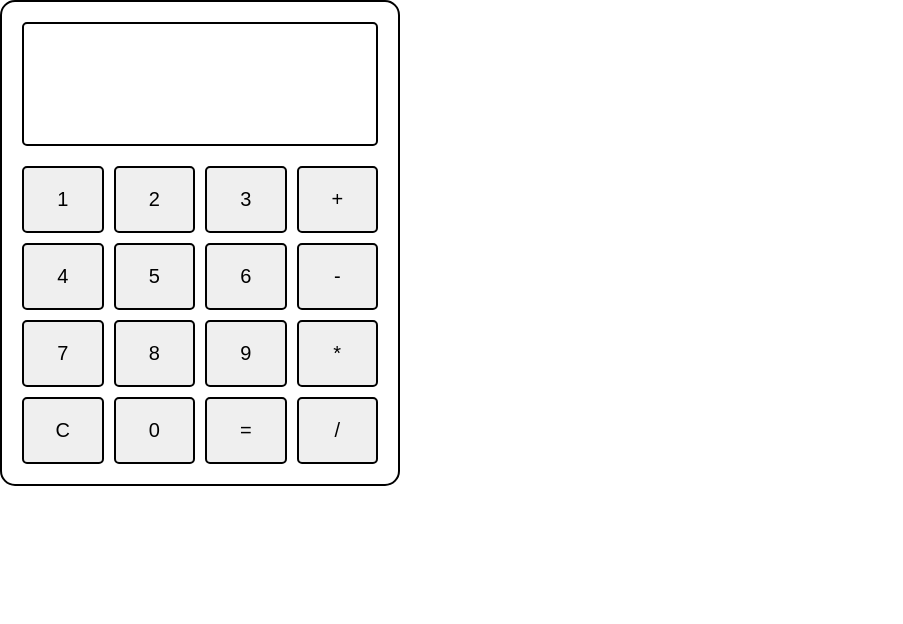
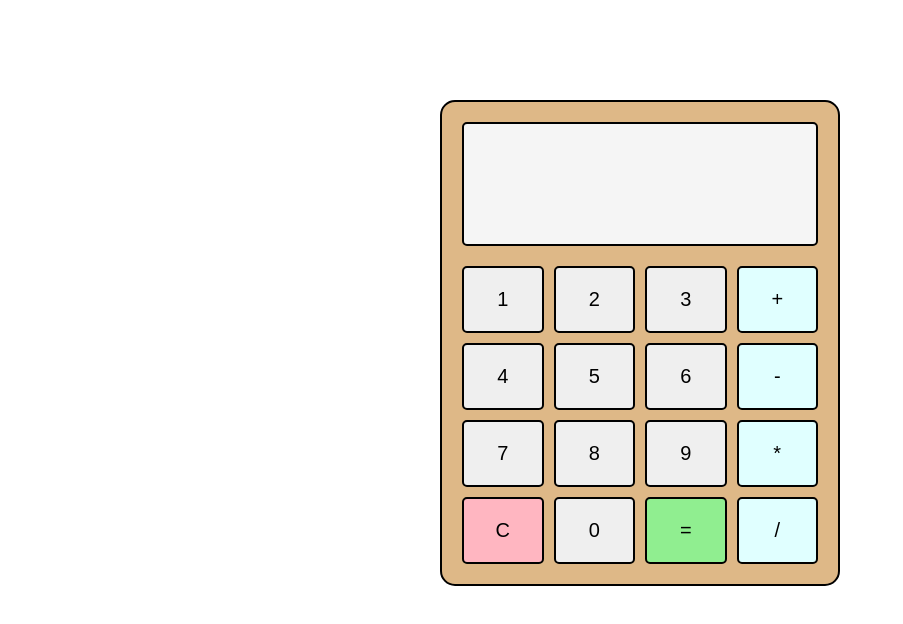
Before and after one commit to Ongiik/Calculator, a plain HTML site: page index.html in a window 1280 px wide. Shown: the whole page, without its empty margins (0-903 px from the left). Drawn offline with Linux system fonts and the light colour scheme; files whose address does not match are found by name.

Commit message:
Added calculator colors

```diff
--- a/index.html
+++ b/index.html
@@ -7,6 +7,7 @@
       <link rel="stylesheet" href="./styles.css"/>
    </head>
    <body>
+      <main class="main">
       <div id="container">
          <div id="display">
             <div id="firstOperationScreen"></div>
@@ -31,8 +32,8 @@
             <button class="btn operator" data-operator>/</button>
          </div>
       </div>
+      </main>
       <script src="C:\Users\Benen\Desktop\Odin Project\Calculator\calculator.js">
-
       </script>
    </body>
 </html>
--- a/styles.css
+++ b/styles.css
@@ -8,11 +8,23 @@
    margin: 0;
 }
 
+body {
+   font-family: 'Roboto';
+}
+
+.main {
+   display: flex;
+   justify-content: center;
+   align-items: center;
+   margin-top: 100px;
+}
+
 #container {
    width: 400px;
    border: 2px solid black;
    border-radius: 15px;
    padding: 20px;
+   background-color: burlywood;
 }
 
 #display {
@@ -21,16 +33,17 @@
    border-radius: 5px;
    text-align: right;
    margin-bottom: 20px;
+   background-color: whitesmoke;
 }
 
 #firstOperationScreen {
    min-height: 40px;
-   font-size: 40px;
+   font-size: 25px;
 }
 
 #secondOperationScreen {
    min-height: 60px;
-   font-size: 25px;
+   font-size: 40px;
 }
 
 .btn {
@@ -40,6 +53,19 @@
    font-size: 20px;
    cursor: pointer;
 }
+
+#equals {
+   background-color: lightgreen;
+}
+
+#clear {
+   background-color: lightpink;
+}
+
+.operator {
+   background-color: lightcyan;
+}
+
 .buttons-grid {
    display: grid;
    grid-template-columns: repeat(4, 1fr);
```
